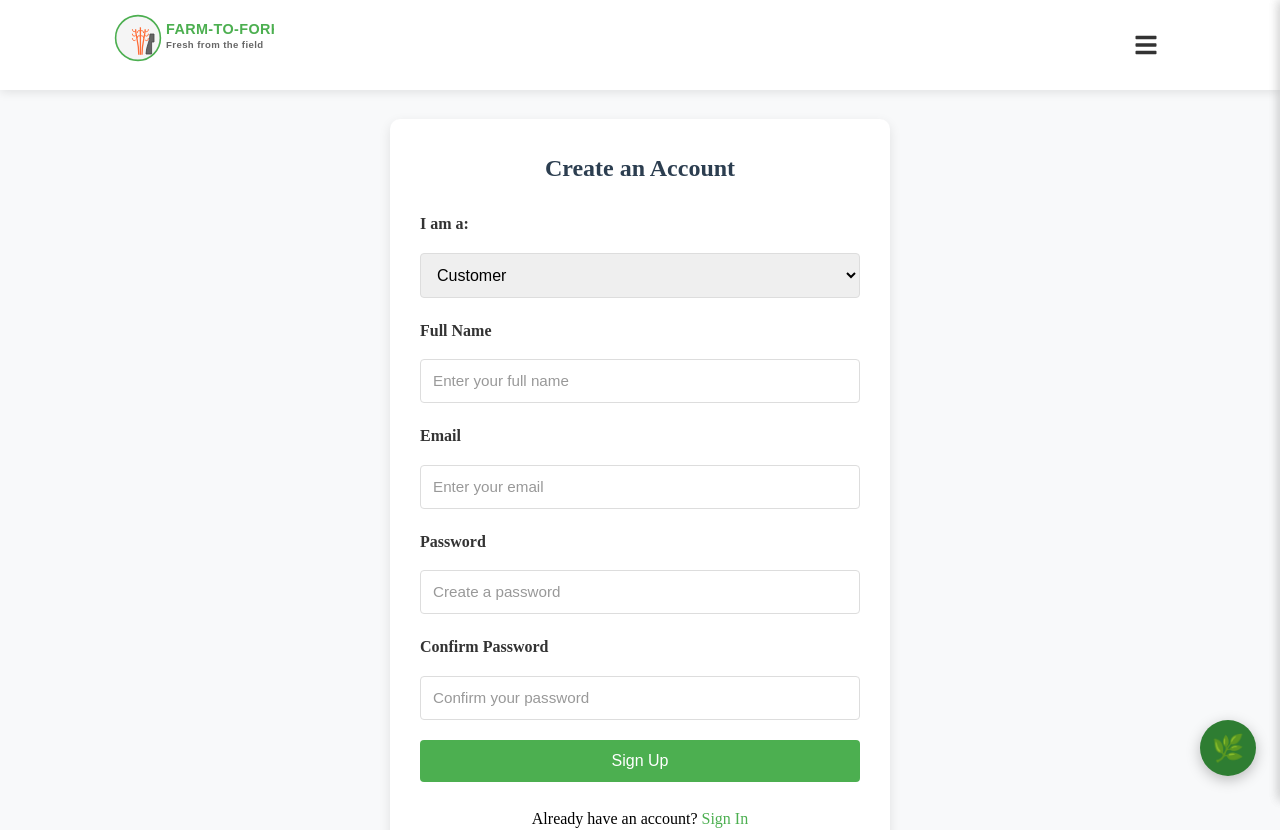
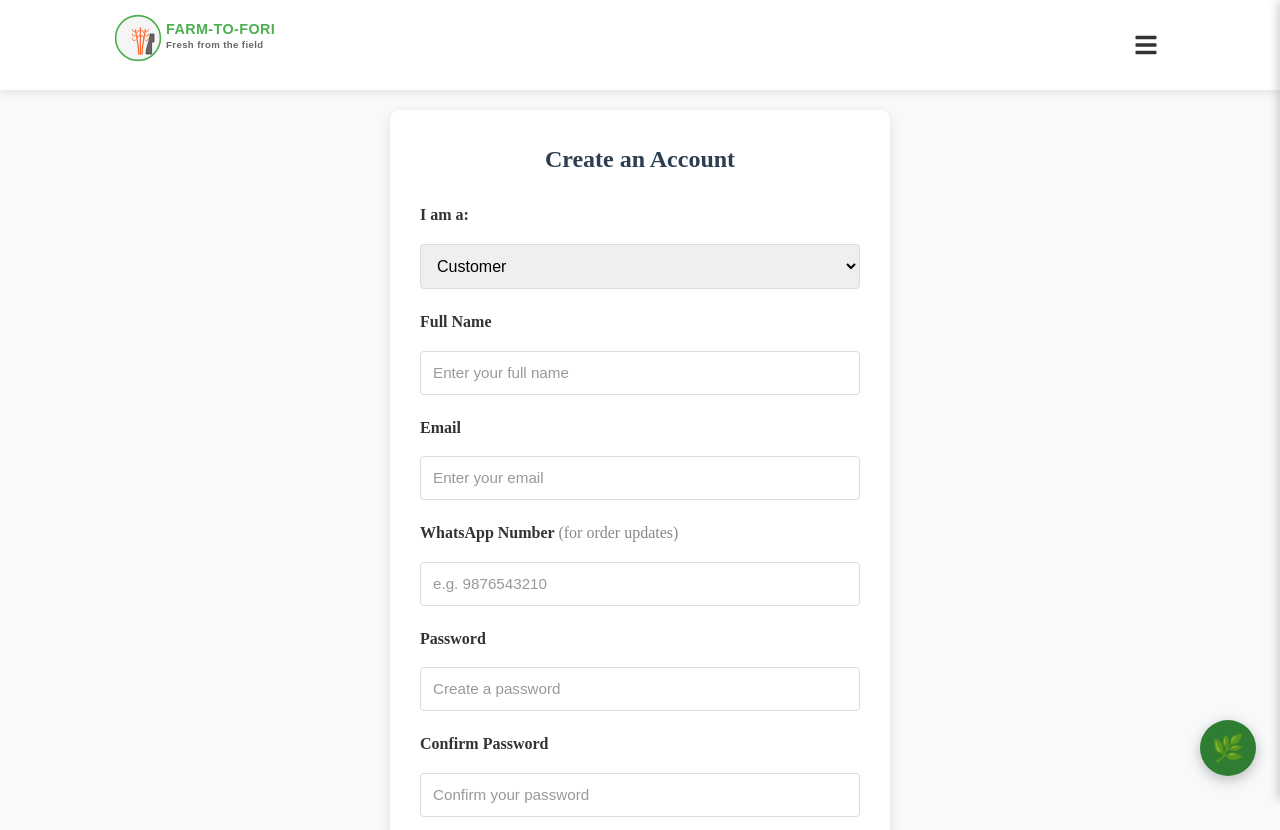
Before and after one commit to Aakanksha28-coder/farmtofork-frontend, a React (Create React App) app: page /signup in a window 1280 px wide. Shown: the top 830 px of the page. Built offline with nearby package versions, Linux system fonts and the light colour scheme.

Commit message:
Add WhatsApp number field to signup; open WhatsApp on order placed and status update

```diff
--- a/src/components/SignUp.jsx
+++ b/src/components/SignUp.jsx
@@ -11,7 +11,7 @@ const SignUp = () => {
     password: '',
     confirmPassword: '',
     role: 'customer',
-    // Fields for specific roles
+    whatsapp: '',
     farmName: '',
     farmAddress: '',
     farmLocation: { country: '', state: '', district: '', city: '', postcode: '' },
@@ -55,7 +55,8 @@ const SignUp = () => {
         name: formData.name,
         email: formData.email,
         password: formData.password,
-        role: formData.role
+        role: formData.role,
+        whatsapp: formData.whatsapp
       };
 
       // Add role-specific fields
@@ -231,6 +232,18 @@ const SignUp = () => {
           </div>
 
           <div className="form-group">
+            <label htmlFor="whatsapp">WhatsApp Number <span style={{color:'#888',fontWeight:'normal'}}>(for order updates)</span></label>
+            <input
+              type="tel"
+              id="whatsapp"
+              name="whatsapp"
+              value={formData.whatsapp}
+              onChange={handleChange}
+              placeholder="e.g. 9876543210"
+            />
+          </div>
+
+          <div className="form-group">
             <label htmlFor="password">Password</label>
             <input
               type="password"
--- a/src/pages/Checkout.jsx
+++ b/src/pages/Checkout.jsx
@@ -91,6 +91,10 @@ const Checkout = () => {
 
       const order = await createOrder(orderData);
       clearCart();
+      // Open WhatsApp with order summary if available
+      if (order.whatsappCustomer) {
+        window.open(order.whatsappCustomer, '_blank');
+      }
       navigate(`/order/${order._id}`);
     } catch (err) {
       setError(err.message || 'Failed to create order');
--- a/src/pages/FarmerOrders.jsx
+++ b/src/pages/FarmerOrders.jsx
@@ -44,7 +44,11 @@ const FarmerOrdersContent = () => {
     const status = pendingStatus[id];
     if (!status) return;
     try {
-      await updateOrderStatus(id, status, 'Updated by farmer');
+      const updated = await updateOrderStatus(id, status, 'Updated by farmer');
+      // Open WhatsApp to notify customer if URL is available
+      if (updated.whatsappCustomer) {
+        window.open(updated.whatsappCustomer, '_blank');
+      }
       await loadOrders();
     } catch (err) {
       alert(err.message || 'Failed to update status');
@@ -53,7 +57,10 @@ const FarmerOrdersContent = () => {
 
   const markReceived = async (id) => {
     try {
-      await updateOrderStatus(id, 'received', 'Farmer marked as received');
+      const updated = await updateOrderStatus(id, 'received', 'Farmer marked as received');
+      if (updated.whatsappCustomer) {
+        window.open(updated.whatsappCustomer, '_blank');
+      }
       await loadOrders();
     } catch (err) {
       alert(err.message || 'Failed to mark received');
```
